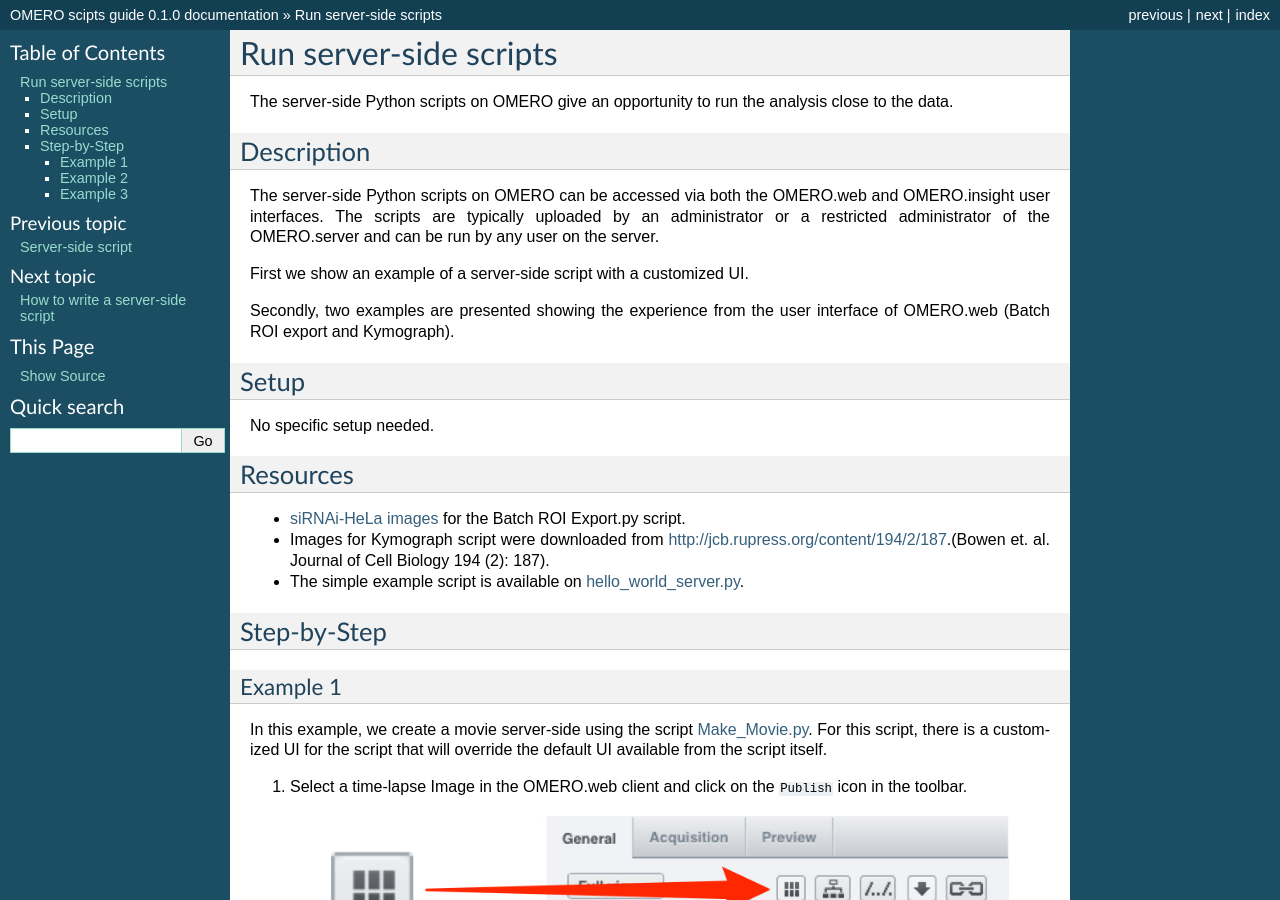
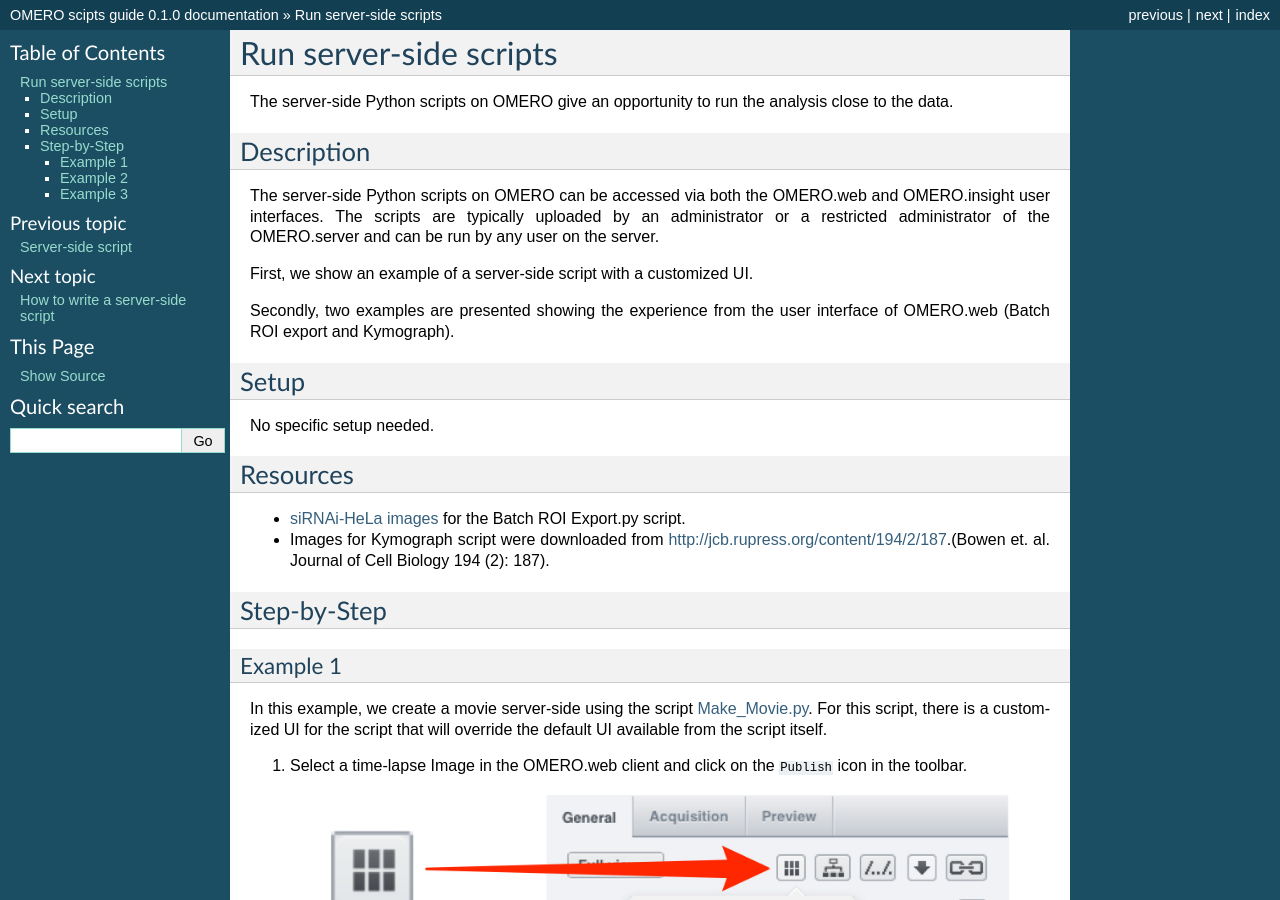
Before and after one commit to ome/omero-guide-scripts, a Sphinx documentation site: the page built from docs/execute_scripts.rst, in a window 1280 px wide and 900 px high. Built offline with Sphinx 7.4.7, drawn with Linux system fonts in a browser that asks for light colours.

Commit message:
remove no longer needed resource

```diff
--- a/docs/execute_scripts.rst
+++ b/docs/execute_scripts.rst
@@ -8,7 +8,7 @@
 
 The server-side Python scripts on OMERO can be accessed via both the OMERO.web and OMERO.insight user interfaces. The scripts are typically uploaded by an administrator or a restricted administrator of the OMERO.server and can be run by any user on the server.
 
-First we show an example of a server-side script with a customized UI.
+First, we show an example of a server-side script with a customized UI.
 
 Secondly, two examples are presented showing the experience from the user interface of OMERO.web (Batch ROI export and Kymograph).
 
@@ -23,8 +23,6 @@
 -  `siRNAi-HeLa images <https://downloads.openmicroscopy.org/images/DV/siRNAi-HeLa/>`__ for the Batch ROI Export.py script.
 
 -  Images for Kymograph script were downloaded from \ http://jcb.rupress.org/content/194/2/187\ .(Bowen et. al. Journal of Cell Biology 194 (2): 187).
-
--  The simple example script is available on `hello_world_server.py <https://raw.githubusercontent.com/ome/omero-guide-python/master/scripts/hello_world_server.py>`__.
 
 Step-by-Step
 ------------
```
